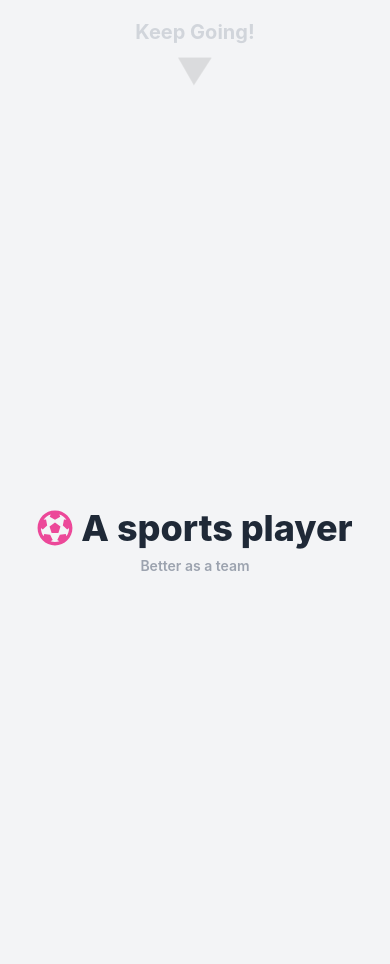
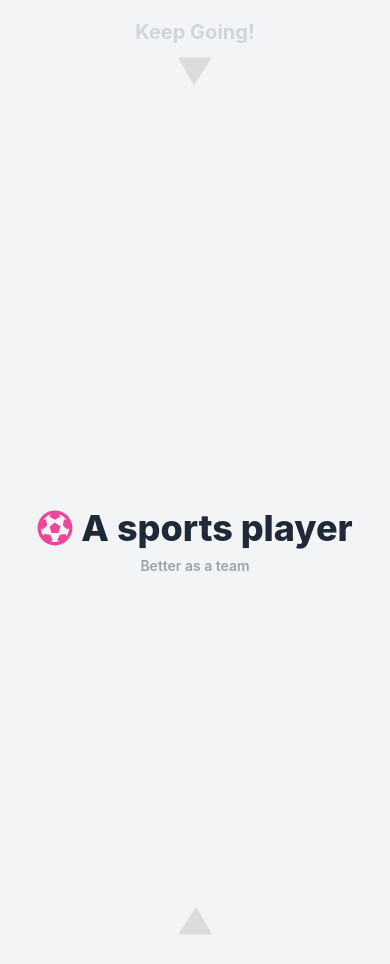
Before and after one commit to leightonvanrooijen/personal-website, a Next.js app: page /about in a window 390 px wide. Shown: the part 4100-5064 px from the top of the page. Built offline with nearby package versions, Linux system fonts and the light colour scheme.

Commit message:
Add Scroll to beginning in final section

```diff
--- a/app/layout.tsx
+++ b/app/layout.tsx
@@ -1,7 +1,7 @@
 import './globals.css';
 
 export const metadata = {
-  title: 'Leightons Portfolio',
+  title: "Leighton's Portfolio",
   description: 'About me',
 };
 
--- a/components/about/Introduction.tsx
+++ b/components/about/Introduction.tsx
@@ -1,7 +1,7 @@
 'use client'; // TODO change animation tactic to allow for better SSR
 import Image from 'next/image';
 import image from '@/public/aboutme.png';
-import { ScrollDown } from '@/components/about/ScrollDown';
+import { SectionScroll } from '@/components/about/SectionScroll';
 import React from 'react';
 import { motion } from 'framer-motion';
 
@@ -30,7 +30,7 @@ export const Introduction = () => {
         </p>
       </div>
       <div className='mt-auto'>
-        <ScrollDown text={'Who I Am'} nextSectionId={'section-two'} />
+        <SectionScroll text={'Who I Am'} nextSectionId={'section-two'} />
       </div>
     </div>
   );
--- a/components/about/ScrollDown.tsx
+++ b/components/about/SectionScroll.tsx
@@ -1,6 +1,5 @@
 import React from 'react';
-
-export const ScrollDown = ({
+export const SectionScroll = ({
   text,
   nextSectionId,
 }: {
@@ -8,7 +7,7 @@ export const ScrollDown = ({
   nextSectionId: string;
 }) => {
   return (
-    <div className='flex flex-col items-center justify-center'>
+    <div className='flex  flex-col items-center justify-center'>
       <p className='flex text-xl font-bold text-gray-300 sm:text-2xl'>{text}</p>
       <a href={`#${nextSectionId}`}>
         <svg
@@ -17,7 +16,7 @@ export const ScrollDown = ({
           viewBox='0 0 34 28'
           fill='none'
           xmlns='http://www.w3.org/2000/svg'
-          className='mt-3.5 animate-bounce'
+          className={`mt-3.5 animate-bounce`}
         >
           <path
             d='M15.8875 27.75L33.775 0H0L15.8875 27.75Z'
--- a/components/about/textSections/CreatorTextSection.tsx
+++ b/components/about/textSections/CreatorTextSection.tsx
@@ -1,5 +1,5 @@
 import { FaBrush } from 'react-icons/fa';
-import { ScrollDown } from '@/components/about/ScrollDown';
+import { SectionScroll } from '@/components/about/SectionScroll';
 import { motion, Variants } from 'framer-motion';
 import React from 'react';
 import { draw } from '@/components/about/textSections/GenericTextSection';
@@ -47,7 +47,7 @@ export const CreatorTextSection = ({
           </p>
         </motion.div>
         <div className='mt-auto'>
-          <ScrollDown text='Keep Going!' nextSectionId={nextSectionId} />
+          <SectionScroll text='Keep Going!' nextSectionId={nextSectionId} />
         </div>
       </motion.div>
     </div>
--- a/components/about/textSections/GenericTextSection.tsx
+++ b/components/about/textSections/GenericTextSection.tsx
@@ -1,5 +1,5 @@
 import React from 'react';
-import { ScrollDown } from '@/components/about/ScrollDown';
+import { SectionScroll } from '@/components/about/SectionScroll';
 import { motion, Variants } from 'framer-motion';
 
 export const GenericTextSection = ({
@@ -34,13 +34,33 @@ export const GenericTextSection = ({
           <div className='mr-2 text-pink-500'>{icon}</div>
           <p className='text-gray-800'>{text}</p>
         </div>
-        <p className='mdtext-xl mt-2 flex justify-center text-sm font-semibold text-gray-400'>
+        <p className='mt-2  flex justify-center text-sm font-semibold text-gray-400 md:text-xl'>
           {subText}
         </p>
       </div>
       {nextSectionId && (
         <div className='mt-auto'>
-          <ScrollDown text='Keep Going!' nextSectionId={nextSectionId} />
+          <SectionScroll text='Keep Going!' nextSectionId={nextSectionId} />
+        </div>
+      )}
+      {!nextSectionId && (
+        <div className={'right-50 absolute bottom-8 z-50 rotate-180'}>
+          <a href={`#section-one`}>
+            <svg
+              width='34'
+              height='28'
+              viewBox='0 0 34 28'
+              fill='none'
+              xmlns='http://www.w3.org/2000/svg'
+              className={`animate-bounce`}
+            >
+              <path
+                d='M15.8875 27.75L33.775 0H0L15.8875 27.75Z'
+                fill='black'
+                fill-opacity='0.1'
+              />
+            </svg>
+          </a>
         </div>
       )}
     </div>
```
